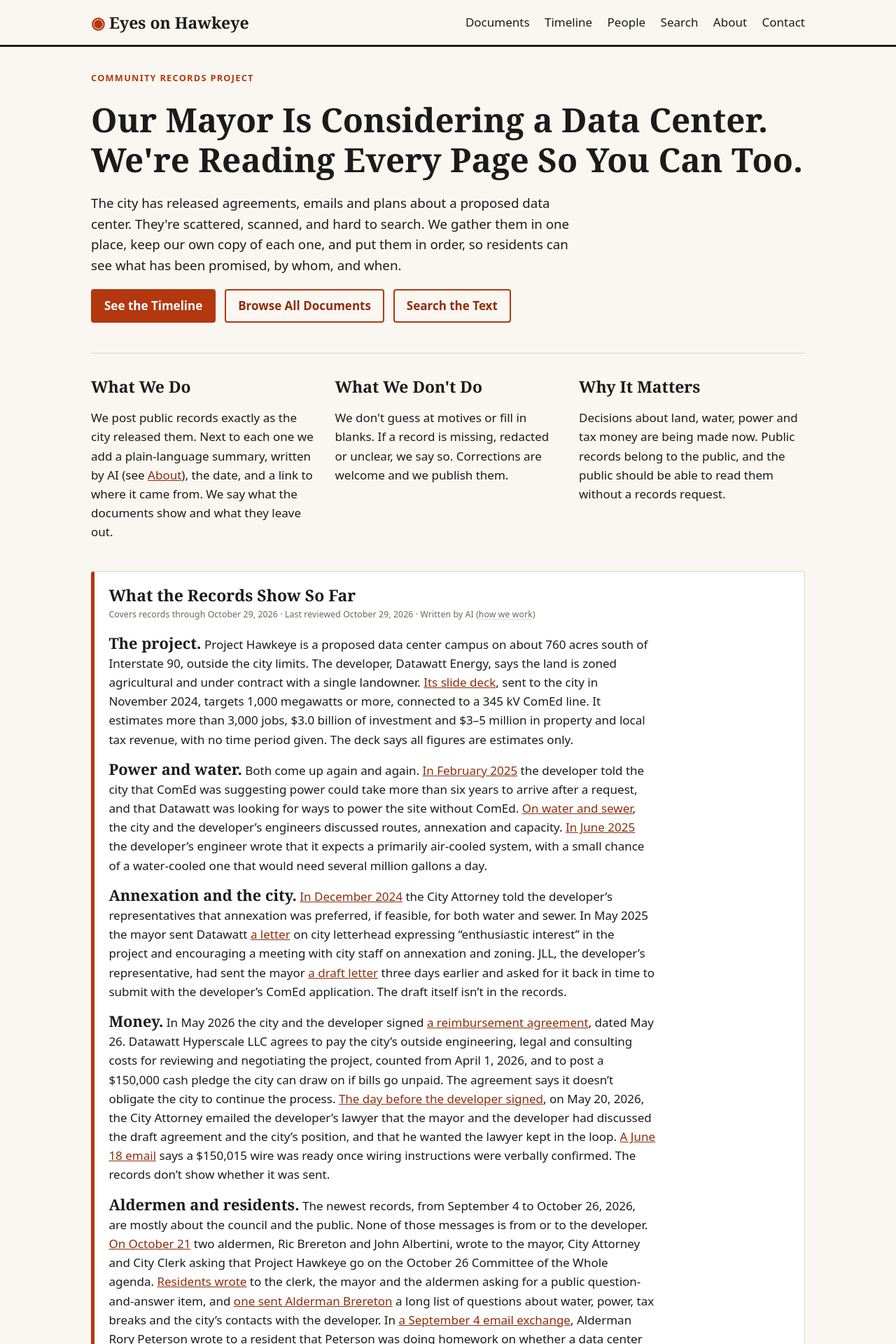
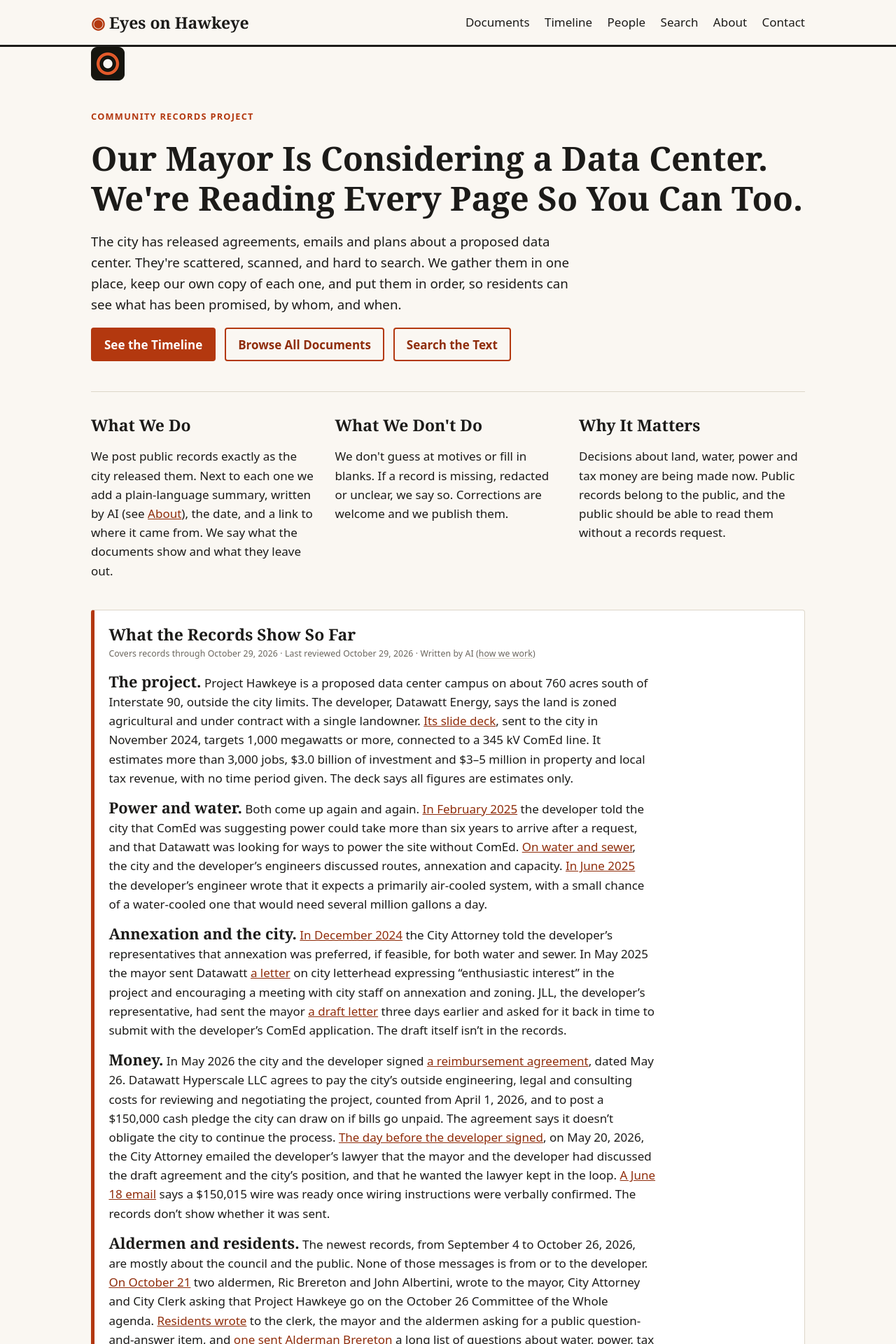
Before and after one commit to michaeldhart/eyes-on-hawkeye, a Jekyll site: the page built from index.md, in a window 1280 px wide. Shown: the top 1920 px of the page at 70% size. Built offline with Jekyll 4.4.1, drawn with Linux system fonts in a browser that asks for light colours.

Commit message:
DO NOT MERGE: deliberate accessibility violation to prove CI fails
Adds an <img> without alt text to the default layout. The accessibility
check in CI must fail on this branch. Throwaway; close and delete after
the failing run is recorded.

Refs #7

Co-Authored-By: Claude Sonnet 5.5 <noreply@anthropic.com>

```diff
--- a/_layouts/default.html
+++ b/_layouts/default.html
@@ -106,6 +106,7 @@
     </div>
   </header>
   <main id="main" class="wrap">
+    <img src="{{ '/favicon.ico' | relative_url }}"> <!-- DELIBERATE a11y violation (no alt) to prove the check fails; never merge -->
     {{ content }}
   </main>
   <footer class="site-footer">
```
